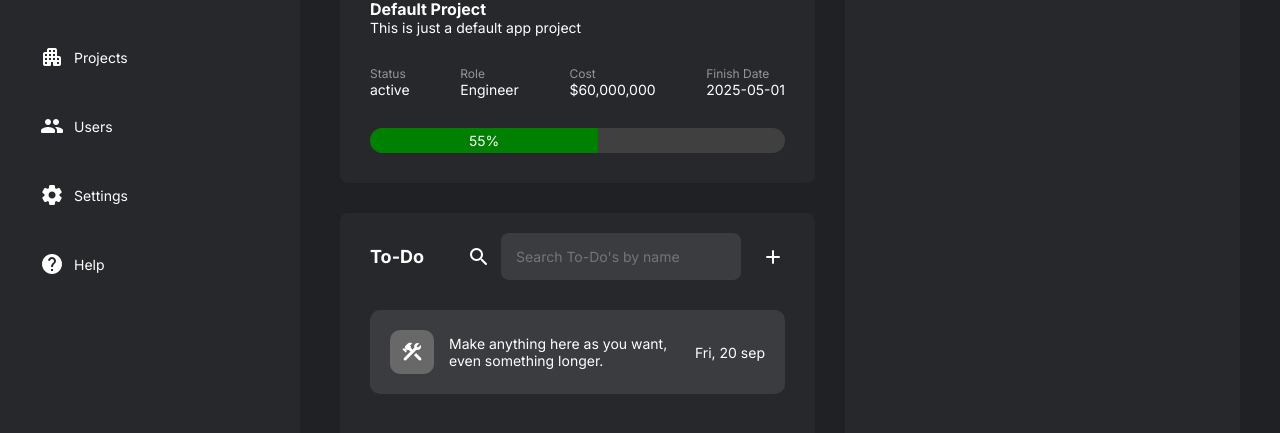
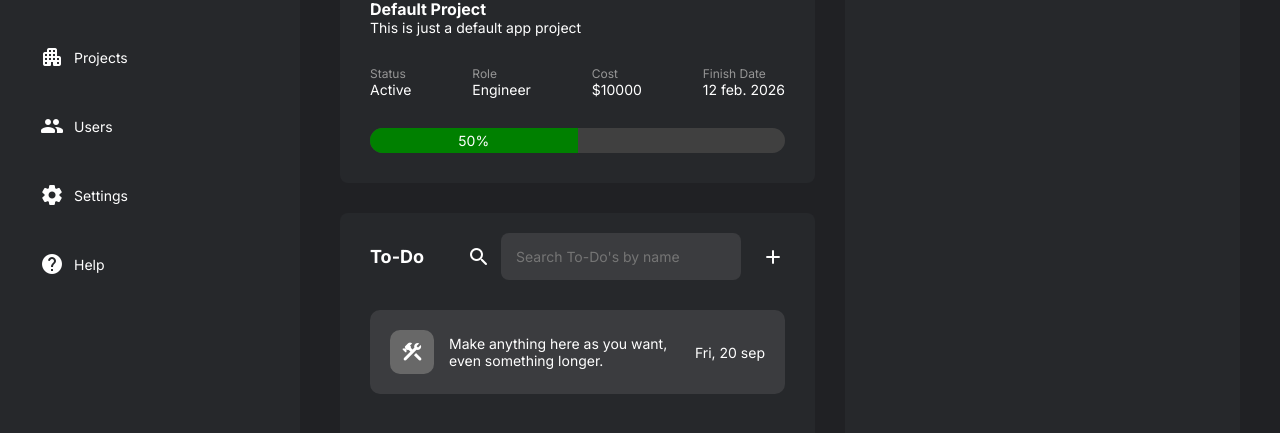
Before and after one commit to aconcham/testing, a website built with Vite: page index.html in a window 1280 px wide. Both pictures are taken after a click on the element 557 px from the left and 260 px from the top of the page. Shown: the part 235-668 px from the top of the page. Built offline with nearby package versions, Linux system fonts and the light colour scheme.

Commit message:
Update project details

```diff
--- a/index.html
+++ b/index.html
@@ -145,19 +145,19 @@
                 </div>
                 <div>
                   <p style="color: #969696; font-size: var(--font-sm);">Role</p>
-                  <p>Engineer</p>
+                  <p data-project-info="userRole">Engineer</p>
                 </div>
                 <div>
                   <p style="color: #969696; font-size: var(--font-sm);">Cost</p>
-                  <p>$60,000,000</p>
+                  <p data-project-info="cost">$60,000,000</p>
                 </div>
                 <div>
                   <p style="color: #969696; font-size: var(--font-sm);">Finish Date</p>
-                  <p>2025-05-01</p>
+                  <p data-project-info="finishDate">2025-05-01</p>
                 </div>
               </div>
               <div style="background-color: #404040; border-radius: 9999px; overflow: auto;">
-                <div style="width: 55%; background-color: green; padding: 4px 0; text-align: center;">55%</div>
+                <div data-project-info="progress" style="width: 55%; background-color: green; padding: 4px 0; text-align: center;">55%</div>
               </div>
             </div>
           </div>
--- a/src/classes/Project.ts
+++ b/src/classes/Project.ts
@@ -76,11 +76,11 @@
       <div class="card-content">
         <div class="card-property">
           <p style="color: #969696;">Status</p>
-          <p>${this.status}</p>
+          <p style="text-transform: capitalize;">${this.status}</p>
         </div>
         <div class="card-property">
           <p style="color: #969696;">Role</p>
-          <p>${this.userRole}</p>
+          <p style="text-transform: capitalize;">${this.userRole}</p>
         </div>
         <div class="card-property">
           <p style="color: #969696;">Cost</p>
--- a/src/classes/ProjectsManager.ts
+++ b/src/classes/ProjectsManager.ts
@@ -55,15 +55,33 @@
     const name = detailsPage.querySelector("[data-project-info='name']")
     if (name) { name.textContent = project.name } */
 
+    // Query all elements containing the 'data-project-info' attribute
     const infoElements = detailsPage.querySelectorAll("[data-project-info]")
 
     infoElements.forEach((el) => {
       const key = el.getAttribute("data-project-info")
 
+      // Handle each special case
       if (key === "initials") {
         el.textContent = project.initials
+      } else if (key === "cost") {
+        el.textContent = `$${project.cost}`
+      } else if (key === "progress") {
+        const progressPercent = project.progress * 100
+        el.textContent = `${progressPercent}%` // Update text content (e.g., "23%")
+        if (el instanceof HTMLElement) {
+          el.style.width = `${progressPercent}%` // Update the green bar width
+        }
       } else if (key === "finishDate") {
-        el.textContent = project.finishDate.toLocaleDateString()
+        const date = new Date(project.finishDate)
+        el.textContent = date.toLocaleDateString("es-PE", { // "en-US"
+          dateStyle: "medium",
+          timeZone: "UTC"
+        })
+      } else if (key === "status" || key === "userRole") {
+        const value = (project as any)[key] as string
+        // Logic: Capitalize first letter + rest of the word
+        el.textContent = value.charAt(0).toUpperCase() + value.slice(1)
       } else if (key && key in project) {
         el.textContent = (project as any)[key]
       }
```
